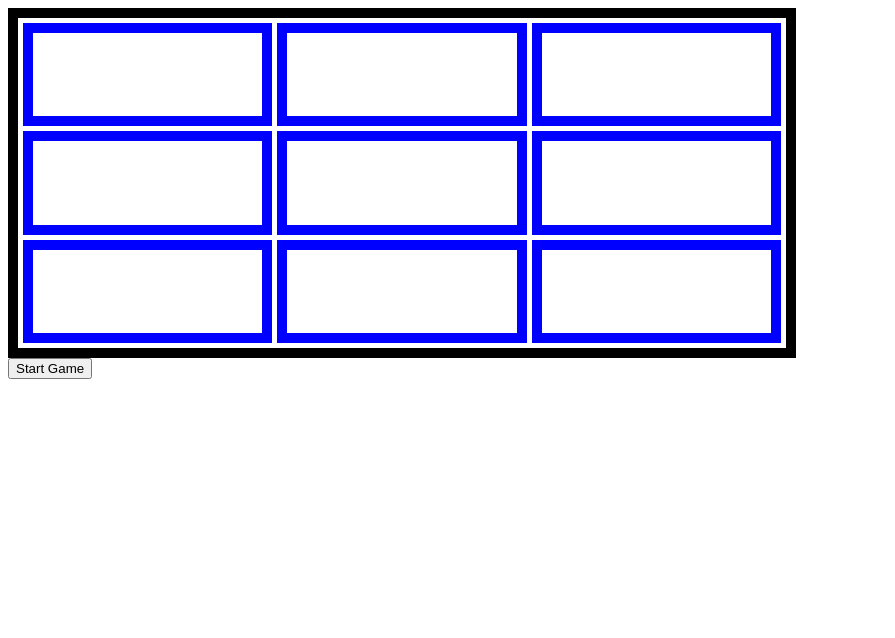
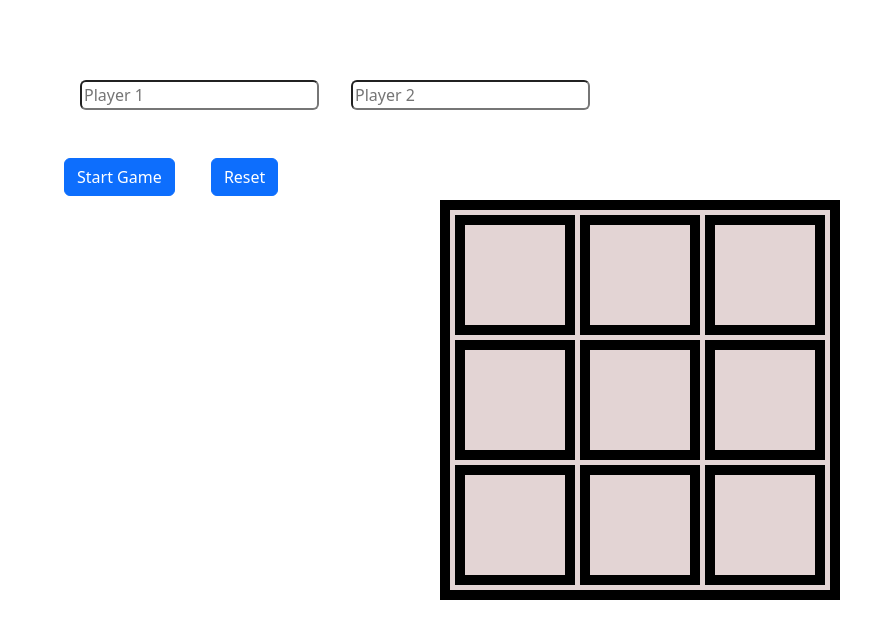
Before and after one commit to vishwajayawickrama/Tic-Tac-Toe, a plain HTML site: page index.html in a window 1280 px wide. Both pictures are taken after a click on the button "Start Game". Shown: the whole page, without its empty margins (0-895 px from the left). Drawn offline with nearby package versions, Linux system fonts and the light colour scheme.

Commit message:
Little bit of Adjustment

```diff
--- a/index.html
+++ b/index.html
@@ -5,12 +5,18 @@
     <meta http-equiv="X-UA-Compatible" content="IE=edge">
     <meta name="viewport" content="width=device-width, initial-scale=1.0">
     <link rel="stylesheet" href="styles.css">
-    <title>Document</title>
+    <link href="https://cdn.jsdelivr.net/npm/bootstrap@5.3.0-alpha3/dist/css/bootstrap.min.css" rel="stylesheet" integrity="sha384-KK94CHFLLe+nY2dmCWGMq91rCGa5gtU4mk92HdvYe+M/SXH301p5ILy+dN9+nJOZ" crossorigin="anonymous">
+    <title>Tic Tac Toe</title>
 </head>
-<body>
-    <div id="gameboard"></div>
-    <div id="winner-loser"></div>
-    <button id="startgame">Start Game</button>
+<body class="p-5">
+    <div id="gameboard" class="gameboard position-absolute top-50 start-50 translate-middle"></div>
+    <div id="winner-loser" class="m-3"></div>
+    <div class="players input-group m-3">
+        <input type="text" placeholder="Player 1" id="player1" class="rounded m-3">
+        <input type="text" placeholder="Player 2" id="player2" class="rounded m-3">
+    </div>
+    <button id="startgame" class="btn btn-primary m-3">Start Game</button>
+    <button id="reset" class="btn btn-primary m-3">Reset</button>
 
 
     <script src="script.js"></script>
--- a/script.js
+++ b/script.js
@@ -1,16 +1,19 @@
 const GameBoard = (() => {
     const gameBoard = ["", "", "", "", "", "", "", "", ""];
-
+    // Rendering the Game Board
     const render = () => {
+        // Rendering the Game Board
         let boardHTML = "";
         gameBoard.forEach((square, index) => {
             boardHTML += `<div class="square" id="${index}">${square}</div>`
         })
         document.querySelector('#gameboard').innerHTML = boardHTML;
+        // Listening to clicks in Board and trigering event handler
         const squares = document.querySelectorAll('.square');
         squares.forEach((square) => {
             square.addEventListener('click', Game.handleClick);
         })
+
     }
 
     return { render, gameBoard }
@@ -37,12 +40,13 @@ const Game = (() => {
 
     const Start = () => {
        players = [
-        CreatePlayer("Player 1" , "X"),
-        CreatePlayer("Player 2", "0")
+        CreatePlayer(document.querySelector('#player1').value, "X"),
+        CreatePlayer(document.querySelector('#player2').value, "0")
        ];
        currentPlayerIndex = 0;
        gameOver = false;
        GameBoard.render();
+
     }
 
     const handleClick = (event) => {
@@ -81,15 +85,23 @@ const Game = (() => {
                 document.querySelector('#winner-loser').innerHTML = `${players[1].name} with ${players[1].mark} is the Winner`;
                 console.log("0 is the winner");
             }
-            GameBoard.gameBoard = ["", "", "", "", "", "", "", "", ""];
             console.log("Game Over")
-            Game.Start()
         }
         // GameBoard.render();
     }
 
-    return { Start, handleClick, GameOver };
+    const Reset = () => {
+        console.log(GameBoard.gameBoard)
+        document.querySelector('#gameboard').innerHTML = "";
+        let boardHTML = "";
+        document.querySelector('#gameboard').innerHTML = boardHTML;
+        console.log(GameBoard.gameBoard)
+        Game.Start();
+    }
+
+    return { Start, handleClick, GameOver, Reset };
 
 })();
 
 document.querySelector('#startgame').addEventListener('click', () => Game.Start());
+document.querySelector('#reset').addEventListener('click', () => Game.Reset());
--- a/styles.css
+++ b/styles.css
@@ -1,18 +1,26 @@
 @import url('https://fonts.googleapis.com/css2?family=Kanit:wght@700&display=swap');
 
-#gameboard {
-    width: 60%;
-    height: 40vh;
+@media screen and (max-width: 600px) {
+    .gameboard {
+        width: 400px;
+        height: 400px;
+        background-color: aqua;
+    }
+}
+.gameboard {
+    width: 400px;
+    height: 400px;
     display: grid;
     grid-template-columns: 1fr 1fr 1fr;
     grid-template-rows: 1fr 1fr 1fr;
     gap: 5px;
     border: 10px solid black;
     padding: 5px;
+    background-color: rgb(227, 212, 212);
 }
 
 .square {
-    border: 10px solid blue;
+    border: 10px solid rgb(0, 0, 0);
     display: flex;
     align-items: center;
     justify-content: center;
```
